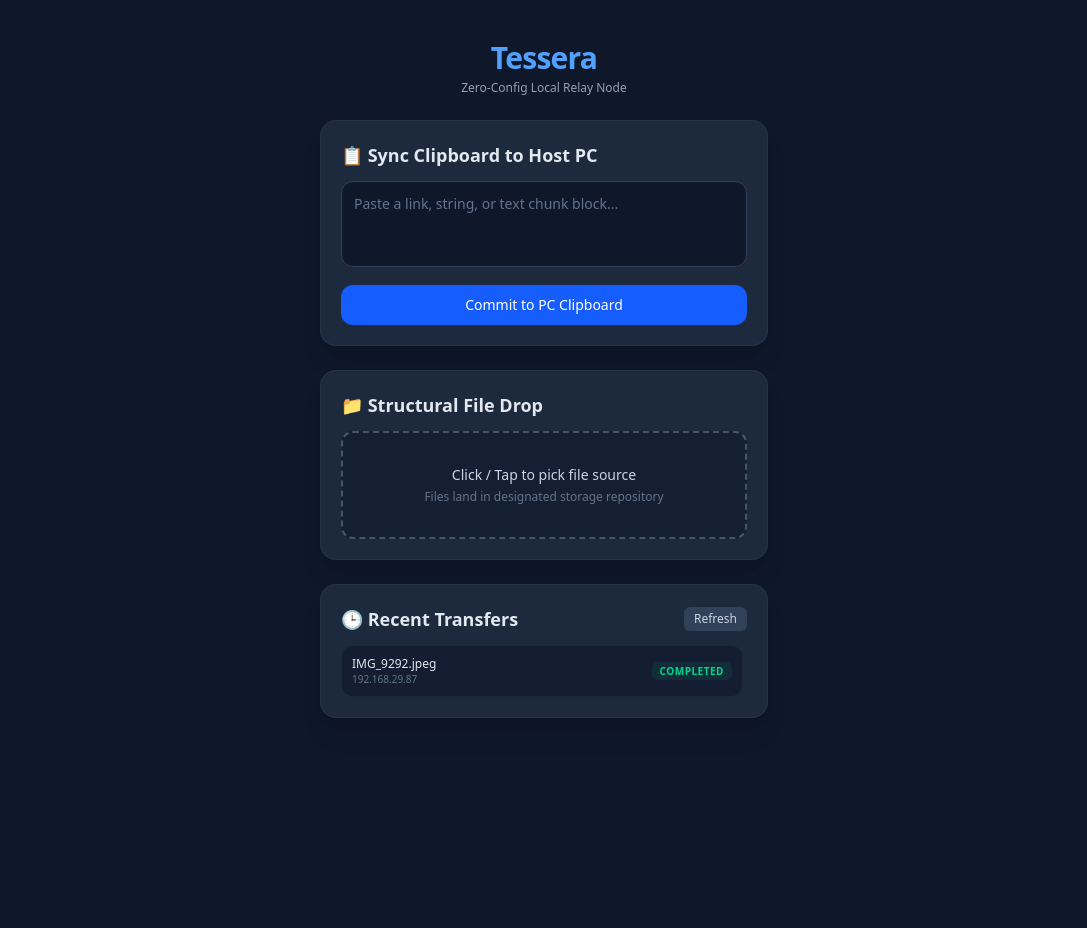
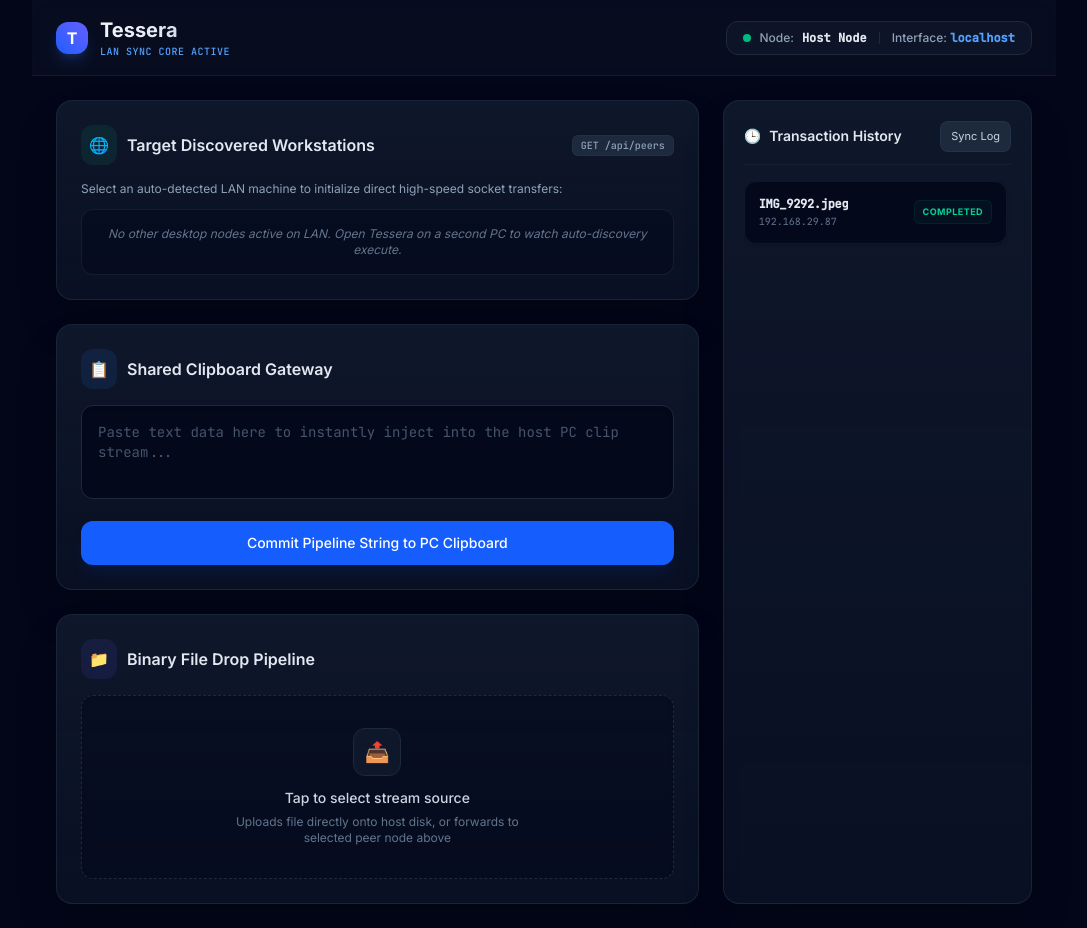
Before and after one commit to AllenJohnn/Tessera, a Flask app: page / in a window 1280 px wide. Shown: the whole page, without its empty margins (96-1183 px from the left). Before the commit the page ends 718 px from the top, so only its background shows below. Run offline with Flask 3, Linux system fonts and the light colour scheme; data comes from the database, SQL or seed files in the repository; both versions use the stored data as it was after the commit; data that the repository does not hold is empty; parts of the project's set-up code (start-up, migrations or seed data) failed here and were passed over.

Commit message:
ui redesign

```diff
--- a/static/js/main.js
+++ b/static/js/main.js
@@ -8,24 +8,86 @@ document.addEventListener('DOMContentLoaded', () => {
     const progressPercent = document.getElementById('progress-percent');
     const statusText = document.getElementById('status-text');
 
-    // History UI hooks
     const historyList = document.getElementById('history-list');
     const refreshHistoryBtn = document.getElementById('refresh-history-btn');
+    const nodeIpDisplay = document.getElementById('node-ip');
+
+    // NEW PEERS DECK INTERACTION HOOK
+    const peersGrid = document.getElementById('peers-grid');
+
+    let selectedPeerIp = null; // Track selected socket target location
+
+    if (nodeIpDisplay) {
+        nodeIpDisplay.textContent = window.location.hostname;
+    }
 
     function showToast(message, isError = false) {
         const toast = document.getElementById('toast');
         toast.textContent = message;
-        toast.className = `fixed bottom-5 text-white font-medium text-sm px-6 py-3 rounded-xl shadow-2xl transition-all duration-300 ${isError ? 'bg-rose-600' : 'bg-emerald-600'}`;
+        if (isError) {
+            toast.className = `fixed bottom-6 z-50 text-rose-200 font-medium text-sm px-5 py-3.5 rounded-xl shadow-2xl transition-all duration-300 bg-rose-950/80 border border-rose-800/60`;
+        } else {
+            toast.className = `fixed bottom-6 z-50 text-emerald-200 font-medium text-sm px-5 py-3.5 rounded-xl shadow-2xl transition-all duration-300 bg-emerald-950/80 border border-emerald-800/60`;
+        }
         toast.style.transform = 'translateY(0)';
         toast.style.opacity = '1';
-
         setTimeout(() => {
             toast.style.transform = 'translateY(20px)';
             toast.style.opacity = '0';
-        }, 3000);
+        }, 3500);
     }
 
-    // NEW FEATURE: Fetch and build the transfer history logs from SQLite
+    // NEW INTERACTION CORE: Dynamic network neighbor polling and DOM node injection
+    async function queryLiveNetworkPeers() {
+        try {
+            const response = await fetch('/api/peers');
+            if (!response.ok) return;
+            const peers = await response.json();
+
+            const peerEntries = Object.entries(peers);
+            if (peerEntries.length === 0) {
+                peersGrid.innerHTML = `
+                    <div class="col-span-2 border border-slate-800/60 p-4 rounded-xl bg-slate-950/40 text-center">
+                        <p class="text-xs text-slate-500 italic">No other desktop nodes active on LAN. Open Tessera on a second PC to watch auto-discovery execute.</p>
+                    </div>`;
+                selectedPeerIp = null;
+                return;
+            }
+
+            peersGrid.innerHTML = peerEntries.map(([ip, data]) => {
+                const isSelected = selectedPeerIp === ip;
+                return `
+                    <div data-ip="${ip}" class="peer-card border ${isSelected ? 'border-emerald-500 bg-emerald-950/10' : 'border-slate-800 bg-slate-950/60'} p-3.5 rounded-xl cursor-pointer hover:border-slate-700 transition duration-150 flex items-center justify-between group">
+                        <div class="truncate pr-2">
+                            <p class="text-xs font-semibold ${isSelected ? 'text-emerald-400' : 'text-slate-200'} group-hover:text-blue-400 transition-colors truncate code-font">${data.hostname}</p>
+                            <p class="text-[10px] text-slate-500 code-font mt-0.5">${ip}</p>
+                        </div>
+                        <div class="h-4 w-4 rounded-full border ${isSelected ? 'border-emerald-500 bg-emerald-500' : 'border-slate-700'} flex items-center justify-center shrink-0">
+                            ${isSelected ? '<span class="block h-1.5 w-1.5 rounded-full bg-slate-950"></span>' : ''}
+                        </div>
+                    </div>
+                `;
+            }).join('');
+
+            // Bind click transaction event listeners to the generated peer elements
+            document.querySelectorAll('.peer-card').forEach(card => {
+                card.addEventListener('click', () => {
+                    const targetIp = card.getAttribute('data-ip');
+                    if (selectedPeerIp === targetIp) {
+                        selectedPeerIp = null; // Uncheck option toggle
+                    } else {
+                        selectedPeerIp = targetIp;
+                    }
+                    queryLiveNetworkPeers(); // Instantly update active check styles
+                    showToast(selectedPeerIp ? `Target streaming route locked: ${selectedPeerIp}` : 'Routing fallback changed to Local Drop Zone folder.');
+                });
+            });
+
+        } catch (err) {
+            console.error("Discovery polling process encountered an index link error:", err);
+        }
+    }
+
     async function loadTransferHistory() {
         try {
             const response = await fetch('/api/history');
@@ -33,33 +95,34 @@ document.addEventListener('DOMContentLoaded', () => {
             const history = await response.json();
 
             if (history.length === 0) {
-                historyList.innerHTML = `<p class="text-xs text-slate-500 italic">No transfers logged yet.</p>`;
+                historyList.innerHTML = `
+                    <div class="flex flex-col items-center justify-center text-center py-12 h-full">
+                        <p class="text-xs text-slate-600 italic">No historical transactions committed.</p>
+                    </div>`;
                 return;
             }
 
             historyList.innerHTML = history.map(item => `
-                <div class="flex justify-between items-center bg-slate-900/60 p-2.5 rounded-xl border border-slate-700/30">
-                    <div class="truncate max-w-[70%]">
-                        <p class="text-slate-200 font-medium text-xs truncate">${item.filename}</p>
-                        <p class="text-[10px] text-slate-500">${item.peer_ip}</p>
+                <div class="flex items-center justify-between bg-slate-950/80 p-3.5 rounded-xl border border-slate-900 shadow-sm">
+                    <div class="truncate max-w-[70%] space-y-0.5">
+                        <p class="text-slate-200 font-semibold text-xs truncate code-font tracking-tight">${item.filename}</p>
+                        <p class="text-[10px] text-slate-500 code-font">${item.peer_ip}</p>
                     </div>
-                    <span class="text-[10px] uppercase font-bold tracking-wider px-2 py-0.5 rounded-md ${
-                        item.status === 'completed' ? 'bg-emerald-500/10 text-emerald-400' : 'bg-amber-500/10 text-amber-400'
+                    <span class="text-[9px] uppercase font-bold tracking-wider px-2 py-1 rounded-md ${
+                        item.status === 'completed' ? 'bg-emerald-500/5 text-emerald-400 border border-emerald-500/10' : 'bg-amber-500/5 text-amber-400 border border-amber-500/10'
                     }">${item.status}</span>
                 </div>
             `).join('');
         } catch (err) {
-            console.error('Failed to load history metrics:', err);
+            console.error('Failed to parse database records:', err);
         }
     }
 
-    // Attach load listener to refresh button
     refreshHistoryBtn.addEventListener('click', loadTransferHistory);
 
-    // Process Text Commit Actions
     syncTextBtn.addEventListener('click', async () => {
         const content = clipboardInput.value.trim();
-        if (!content) return showToast('Please write out content block first.', true);
+        if (!content) return showToast('Please enter a content string block first.', true);
 
         try {
             const response = await fetch('/api/clipboard', {
@@ -75,7 +138,7 @@ document.addEventListener('DOMContentLoaded', () => {
                 showToast(data.error || 'Interface Sync Execution Failed', true);
             }
         } catch (err) {
-            showToast('Unable to talk to target host node daemon', true);
+            showToast('Unable to synchronize with the desktop core daemon', true);
         }
     });
 
@@ -86,13 +149,51 @@ document.addEventListener('DOMContentLoaded', () => {
         }
     });
 
-    // Handle Network File IO Stream Ingestion using raw XHR trackers
+    // RE-ENGINEERED UPLOAD INTERFACE: Intelligently branches between simple HTTP drops and remote socket routing!
     function handleFileUpload(file) {
+        // SCENARIO B: A peer card is checked! Forward this file directly to the selected remote computer via TCP Sockets
+        if (selectedPeerIp) {
+            progressContainer.classList.remove('hidden');
+            statusText.textContent = `Pushing chunk data to ${selectedPeerIp}...`;
+            progressBar.style.width = '50%'; // Simulated visual trigger block for socket background worker
+            progressPercent.textContent = 'RAW ROUTE';
+
+            fetch('/api/send_peer', {
+                method: 'POST',
+                headers: { 'Content-Type': 'application/json' },
+                body: JSON.stringify({
+                    "target_ip": selectedPeerIp,
+                    "file_path": file.name // Note: In an integrated desktop dashboard utility app context, file paths are parsed cleanly from system app wrappers
+                })
+            })
+            .then(res => res.json())
+            .then(data => {
+                if (data.status === 'success') {
+                    showToast(`Successfully opened TCP pipeline tunnel! File streamed to peer node.`);
+                    statusText.textContent = "Streamed!";
+                    progressBar.style.width = '100%';
+                } else {
+                    showToast(data.error || 'Socket transfer failed', true);
+                    statusText.textContent = "Faulted.";
+                }
+                setTimeout(() => progressContainer.classList.add('hidden'), 2500);
+                loadTransferHistory();
+            })
+            .catch(() => {
+                showToast('Socket routing instruction dropped by local area interface execution parameters', true);
+                progressContainer.classList.add('hidden');
+            });
+
+            fileElement.value = '';
+            return;
+        }
+
+        // SCENARIO A: Default fallback behavior. Standard chunked file collection drop from mobile browsers to local storage folder
         const formData = new FormData();
         formData.append('file', file);
 
         progressContainer.classList.remove('hidden');
-        statusText.textContent = "Streaming packets...";
+        statusText.textContent = "Streaming packets to local repository...";
         progressBar.style.width = '0%';
         progressPercent.textContent = '0%';
 
@@ -110,27 +211,22 @@ document.addEventListener('DOMContentLoaded', () => {
         xhr.onload = () => {
             if (xhr.status === 200) {
                 const res = JSON.parse(xhr.responseText);
-                showToast(res.message || 'Stream block finalized!');
-                statusText.textContent = "Success!";
-                // Reload dashboard logs on file upload completion event
+                showToast(res.message || 'Data drop finalized!');
+                statusText.textContent = "Complete!";
                 loadTransferHistory();
             } else {
-                const err = JSON.parse(xhr.responseText);
-                showToast(err.error || 'Stream execution interrupted', true);
-                statusText.textContent = "Pipeline Error.";
+                showToast('Local drop pipeline failure.', true);
             }
             setTimeout(() => progressContainer.classList.add('hidden'), 2000);
             fileElement.value = '';
         };
-
-        xhr.onerror = () => {
-            showToast('Local Area Interface encountered a socket execution fault', true);
-            progressContainer.classList.add('hidden');
-        };
-
         xhr.send(formData);
     }
 
-    // Initial load call execution on application boot
+    // App Initialization Routine
     loadTransferHistory();
+    queryLiveNetworkPeers();
+
+    // Poll the local subnet device cache every 4 seconds to maintain structural live status accuracy
+    setInterval(queryLiveNetworkPeers, 4000);
 });
--- a/templates/index.html
+++ b/templates/index.html
@@ -3,62 +3,122 @@
 <head>
     <meta charset="UTF-8">
     <meta name="viewport" content="width=device-width, initial-scale=1.0">
-    <title>Tessera Hub</title>
+    <title>Tessera Node Hub</title>
     <script src="https://cdn.jsdelivr.net/npm/@tailwindcss/browser@4"></script>
+    <link rel="preconnect" href="https://fonts.googleapis.com">
+    <link rel="preconnect" href="https://fonts.gstatic.com" crossorigin>
+    <link href="https://fonts.googleapis.com/css2?family=Inter:wght@300;400;500;600;700&family=JetBrains+Mono:wght@400;500&display=swap" rel="stylesheet">
+    <style>
+        body { font-family: 'Inter', sans-serif; }
+        .code-font { font-family: 'JetBrains Mono', monospace; }
+    </style>
 </head>
-<body class="bg-slate-900 text-slate-100 min-h-screen flex flex-col items-center p-4">
+<body class="bg-slate-950 text-slate-100 min-h-screen flex flex-col items-center antialiased">
 
-    <header class="w-full max-w-md my-6 text-center">
-        <h1 class="text-3xl font-extrabold text-blue-400 tracking-tight">Tessera</h1>
-        <p class="text-xs text-slate-400 mt-1">Zero-Config Local Relay Node</p>
+    <header class="w-full max-w-5xl border-b border-slate-800/60 bg-slate-900/40 backdrop-blur-md sticky top-0 z-50 px-6 py-4 flex flex-col sm:flex-row items-center justify-between gap-4">
+        <div class="flex items-center gap-3">
+            <div class="h-8 w-8 rounded-xl bg-gradient-to-tr from-blue-600 to-indigo-500 flex items-center justify-center font-black text-white shadow-lg shadow-blue-500/20">T</div>
+            <div>
+                <h1 class="text-xl font-bold bg-gradient-to-r from-slate-100 via-slate-200 to-slate-400 bg-clip-text text-transparent">Tessera</h1>
+                <p class="text-[10px] text-blue-400 font-medium tracking-wider uppercase code-font">LAN Sync Core Active</p>
+            </div>
+        </div>
+
+        <div class="flex items-center gap-3 bg-slate-900/80 border border-slate-800 px-4 py-2 rounded-xl text-xs">
+            <div class="flex items-center gap-2">
+                <span class="relative flex h-2 w-2">
+                    <span class="animate-ping absolute inline-flex h-full w-full rounded-full bg-emerald-400 opacity-75"></span>
+                    <span class="relative inline-flex rounded-full h-2 w-2 bg-emerald-500"></span>
+                </span>
+                <span class="text-slate-400 font-medium">Node:</span>
+                <span class="text-slate-200 code-font font-semibold">Host Node</span>
+            </div>
+            <div class="h-3 w-[1px] bg-slate-800"></div>
+            <div class="text-slate-400">
+                <span class="font-medium">Interface:</span>
+                <span class="text-blue-400 code-font font-semibold" id="node-ip">0.0.0.0</span>
+            </div>
+        </div>
     </header>
 
-    <main class="w-full max-w-md space-y-6">
+    <main class="w-full max-w-5xl p-6 grid grid-cols-1 md:grid-cols-3 gap-6 items-start">
 
-        <section class="bg-slate-800 p-5 rounded-2xl shadow-xl border border-slate-700/50">
-            <h2 class="text-lg font-bold text-slate-200 mb-3 flex items-center gap-2">
-                📋 Sync Clipboard to Host PC
-            </h2>
-            <textarea id="clipboard-input" rows="3" class="w-full p-3 bg-slate-900 border border-slate-700 rounded-xl focus:outline-none focus:border-blue-500 text-sm resize-none text-slate-200 placeholder-slate-500" placeholder="Paste a link, string, or text chunk block..."></textarea>
-            <button id="sync-text-btn" class="w-full mt-3 bg-blue-600 hover:bg-blue-500 text-white font-medium py-2.5 px-4 rounded-xl transition duration-200 text-sm">
-                Commit to PC Clipboard
+        <div class="md:col-span-2 space-y-6">
+
+            <section class="bg-gradient-to-b from-slate-900 to-slate-900/60 p-6 rounded-2xl border border-slate-800/80 shadow-2xl">
+                <div class="flex items-center justify-between mb-4">
+                    <div class="flex items-center gap-2.5">
+                        <span class="p-2 bg-emerald-500/10 text-emerald-400 rounded-xl">🌐</span>
+                        <h2 class="text-md font-semibold text-slate-200">Target Discovered Workstations</h2>
+                    </div>
+                    <span class="text-[10px] font-medium code-font px-2 py-0.5 rounded-md bg-slate-800 text-slate-400 border border-slate-700/30">GET /api/peers</span>
+                </div>
+                <p class="text-xs text-slate-400 mb-3">Select an auto-detected LAN machine to initialize direct high-speed socket transfers:</p>
+
+                <div id="peers-grid" class="grid grid-cols-1 sm:grid-cols-2 gap-3">
+                    <p class="text-xs text-slate-500 italic py-2 col-span-2">Scanning network subnets for active Tessera nodes...</p>
+                </div>
+            </section>
+
+            <section class="bg-gradient-to-b from-slate-900 to-slate-900/60 p-6 rounded-2xl border border-slate-800/80 shadow-2xl">
+                <div class="flex items-center justify-between mb-4">
+                    <div class="flex items-center gap-2.5">
+                        <span class="p-2 bg-blue-500/10 text-blue-400 rounded-xl">📋</span>
+                        <h2 class="text-md font-semibold text-slate-200">Shared Clipboard Gateway</h2>
+                    </div>
+                </div>
+                <textarea id="clipboard-input" rows="3" class="w-full p-4 bg-slate-950/80 border border-slate-800 focus:border-blue-500 rounded-xl focus:outline-none text-sm resize-none text-slate-200 placeholder-slate-600 code-font shadow-inner" placeholder="Paste text data here to instantly inject into the host PC clip stream..."></textarea>
+                <button id="sync-text-btn" class="w-full mt-4 bg-blue-600 hover:bg-blue-500 text-white font-medium py-3 px-4 rounded-xl transition duration-200 text-sm cursor-pointer shadow-lg shadow-blue-600/10">
+                    Commit Pipeline String to PC Clipboard
                 </button>
             </section>
 
-        <section class="bg-slate-800 p-5 rounded-2xl shadow-xl border border-slate-700/50">
-            <h2 class="text-lg font-bold text-slate-200 mb-3">
-                📁 Structural File Drop
-            </h2>
-            <div id="drop-zone" class="border-2 border-dashed border-slate-600 hover:border-blue-500 rounded-xl p-8 text-center cursor-pointer bg-slate-900/50 transition duration-200">
-                <input type="file" id="file-element" class="hidden">
-                <p class="text-sm text-slate-300 font-medium">Click / Tap to pick file source</p>
-                <p class="text-xs text-slate-500 mt-1">Files land in designated storage repository</p>
+            <section class="bg-gradient-to-b from-slate-900 to-slate-900/60 p-6 rounded-2xl border border-slate-800/80 shadow-2xl">
+                <div class="flex items-center justify-between mb-4">
+                    <div class="flex items-center gap-2.5">
+                        <span class="p-2 bg-indigo-500/10 text-indigo-400 rounded-xl">📁</span>
+                        <h2 class="text-md font-semibold text-slate-200">Binary File Drop Pipeline</h2>
+                    </div>
                 </div>
 
-            <div id="progress-container" class="mt-4 hidden">
-                <div class="flex justify-between text-xs mb-1">
-                    <span id="status-text" class="text-blue-400 font-medium">Uploading...</span>
-                    <span id="progress-percent" class="text-slate-400">0%</span>
+                <div id="drop-zone" class="border border-dashed border-slate-800 hover:border-indigo-500/50 rounded-xl p-8 text-center cursor-pointer bg-slate-950/40 hover:bg-indigo-950/10 transition-all duration-300 group shadow-inner">
+                    <input type="file" id="file-element" class="hidden">
+                    <div class="mx-auto w-12 h-12 rounded-xl bg-slate-900 border border-slate-800 flex items-center justify-center text-xl mb-3 group-hover:scale-110 transition-all duration-300">📤</div>
+                    <p class="text-sm text-slate-300 font-medium group-hover:text-indigo-400 transition-colors">Tap to select stream source</p>
+                    <p class="text-xs text-slate-500 mt-1.5 max-w-xs mx-auto">Uploads file directly onto host disk, or forwards to selected peer node above</p>
                 </div>
-                <div class="w-full bg-slate-700 h-2 rounded-full overflow-hidden">
-                    <div id="progress-bar" class="bg-blue-500 h-full w-0 transition-all duration-150"></div>
+
+                <div id="progress-container" class="mt-5 bg-slate-950/80 border border-slate-800 p-4 rounded-xl hidden">
+                    <div class="flex justify-between items-center text-xs mb-2">
+                        <span id="status-text" class="text-indigo-400 font-semibold tracking-wide">Streaming binary data...</span>
+                        <span id="progress-percent" class="text-slate-400 code-font font-bold">0%</span>
+                    </div>
+                    <div class="w-full bg-slate-900 h-2 rounded-full overflow-hidden border border-slate-800">
+                        <div id="progress-bar" class="bg-gradient-to-r from-blue-500 to-indigo-500 h-full w-0 transition-all duration-150 rounded-full shadow-lg shadow-indigo-500/50"></div>
                     </div>
                 </div>
             </section>
+        </div>
 
-        <section class="bg-slate-800 p-5 rounded-2xl shadow-xl border border-slate-700/50">
-            <div class="flex justify-between items-center mb-3">
-                <h2 class="text-lg font-bold text-slate-200">🕒 Recent Transfers</h2>
-                <button id="refresh-history-btn" class="text-xs bg-slate-700 hover:bg-slate-600 px-2.5 py-1 rounded-md text-slate-300 transition">Refresh</button>
+        <div class="md:col-span-1 h-full">
+            <section class="bg-gradient-to-b from-slate-900 to-slate-900/60 p-5 rounded-2xl border border-slate-800/80 shadow-2xl h-full flex flex-col min-h-[580px]">
+                <div class="flex justify-between items-center mb-4 pb-3 border-b border-slate-800/60">
+                    <div class="flex items-center gap-2">
+                        <span class="text-slate-400 text-sm">🕒</span>
+                        <h2 class="text-sm font-semibold text-slate-200">Transaction History</h2>
                     </div>
-            <div id="history-list" class="space-y-2 max-h-48 overflow-y-auto pr-1 text-sm text-slate-400">
-                <p class="text-xs text-slate-500 italic">No transfers logged yet.</p>
+                    <button id="refresh-history-btn" class="text-[11px] bg-slate-800 hover:bg-slate-700 px-2.5 py-1.5 rounded-lg text-slate-300 transition hover:text-white border border-slate-700/40 cursor-pointer">
+                        Sync Log
+                    </button>
+                </div>
+                <div id="history-list" class="space-y-3 overflow-y-auto pr-1 flex-1 max-h-[500px]">
                     </div>
             </section>
+        </div>
 
     </main>
 
-    <div id="toast" class="fixed bottom-5 bg-emerald-600 text-white font-medium text-sm px-6 py-3 rounded-xl shadow-2xl translate-y-20 opacity-0 transition-all duration-300"></div>
+    <div id="toast" class="fixed bottom-6 z-50 text-white font-medium text-sm px-5 py-3.5 rounded-xl shadow-2xl translate-y-20 opacity-0 transition-all duration-300 border backdrop-blur-md"></div>
 
     <script src="/static/js/main.js"></script>
 </body>
```
Also changed, not shown: .landrop_state/landrop.db (added). Lines whose indentation alone changed are shown as unchanged.
